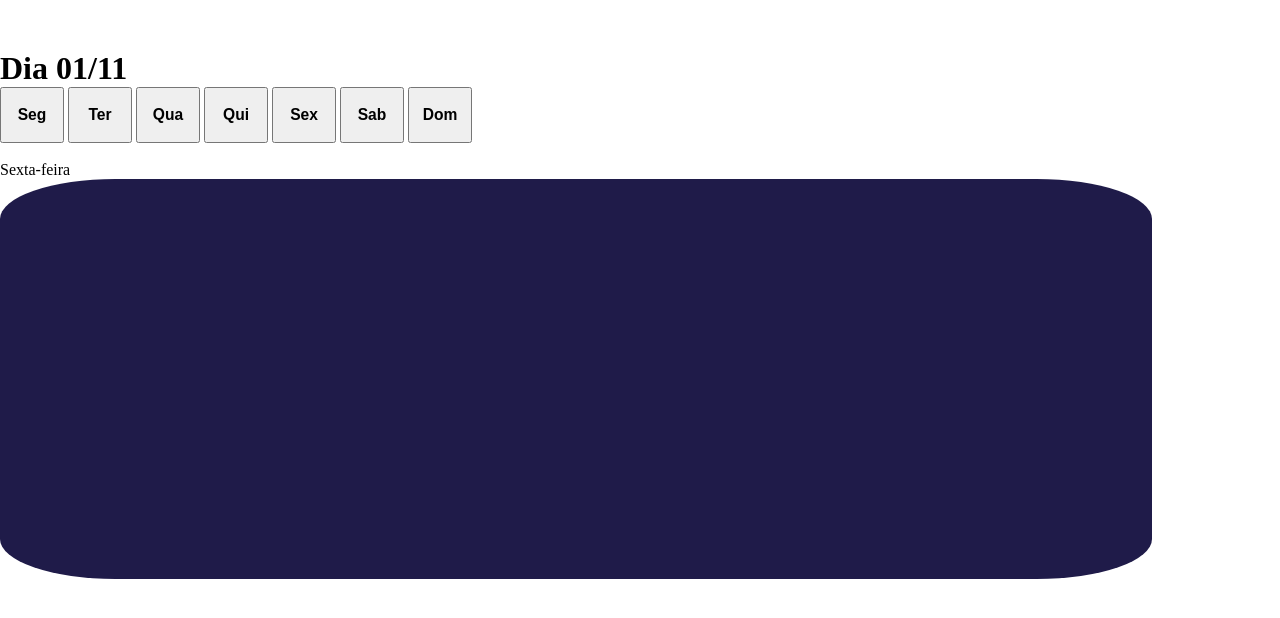
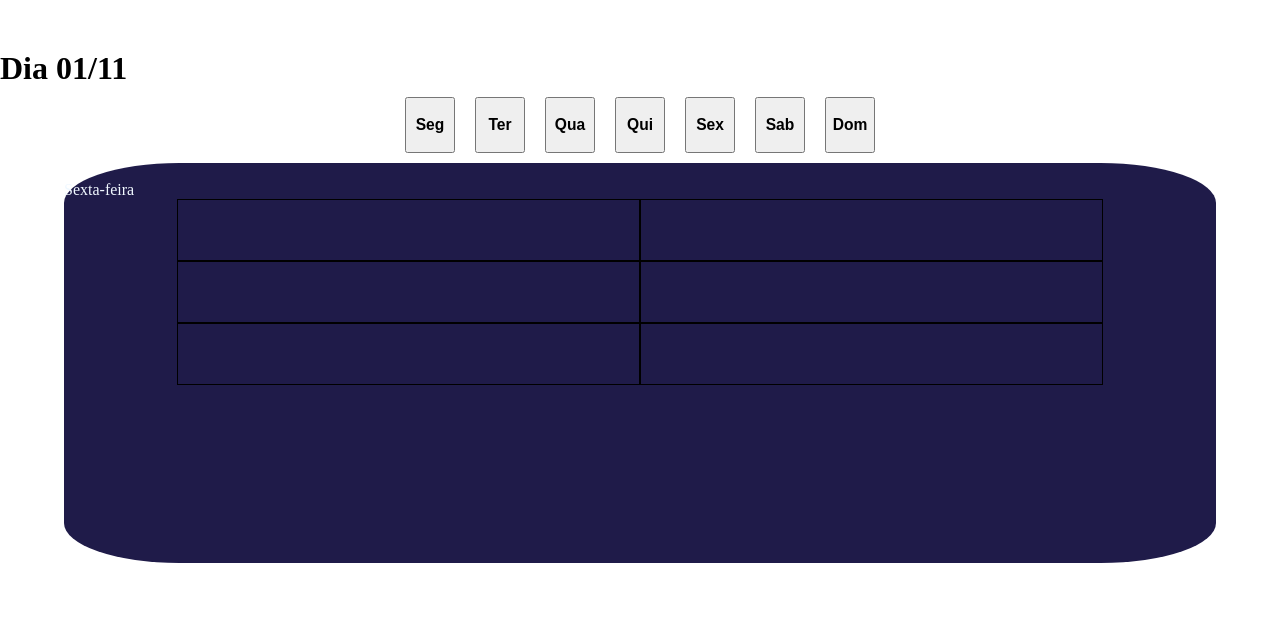
Before and after one commit to senacrs-emti/-2024-3MA-freecode-G02, a PHP site: page /previsao.html in a window 1280 px wide. Shown: the part 120-738 px from the top of the page. Run offline with PHP 8.4, Linux system fonts and the light colour scheme.

Commit message:
estilo previsão

```diff
--- a/app.js
+++ b/app.js
@@ -1,5 +1,15 @@
 const options = {method: 'GET', headers: {accept: 'application/json'}};
 const PortoAlegre = { lat: -30.0277, lon: -51.2287 };
+
+// Função para gerar um arquivo JSON e forçar o download
+const salvarComoJSON = (dados) => {
+  const jsonData = JSON.stringify(dados, null, 2); // Converte os dados em formato JSON
+  const blob = new Blob([jsonData], { type: 'application/json' }); // Cria um objeto Blob com os dados JSON
+  const link = document.createElement('a'); // Cria um link temporário
+  link.href = URL.createObjectURL(blob); // Cria uma URL para o Blob
+  link.download = 'dados-clima.json'; // Define o nome do arquivo
+  link.click(); // Simula o clique no link para baixar o arquivo
+};
 
 fetch(`https://api.tomorrow.io/v4/weather/realtime?location=${PortoAlegre.lat},${PortoAlegre.lon}&apikey=KWRks1B7WhQbOvakyzSBgJFd1eSkEdD7`, options)
   .then(res => res.json())
--- a/previsao.html
+++ b/previsao.html
@@ -21,16 +21,21 @@
         <button><h3>Sab</h3></button>
         <button><h3>Dom</h3></button>
     </div>
-    <img src="" alt="">
-    <p>Sexta-feira</p>
     <div id="menu-prev">
-        <div class="menu-content"><p id="temperatura"></p></div>
-        <div class="menu-content"><p  id="Raios-UV"></p></div>
-        <div class="menu-content"><p id="Velocidade-vento"></p></div>
-        <div class="menu-content"><p id="Umidade"></p></div>
-        <div class="menu-content"><p id="Prev-Chuva"></p></div>
+        <div>
+            <img src="" alt="">
+            <p class="txt-branco" >Sexta-feira</p>
+        </div>
+        <div id="menu-dados">
+            <div class="menu-content"><p class="txt-branco" id="temperatura"></p></div>
+            <div class="menu-content"><p class="txt-branco"  id="Raios-UV"></p></div>
+            <div class="menu-content"><p class="txt-branco" id="Velocidade-vento"></p></div>
+            <div class="menu-content"><p class="txt-branco" id="Umidade"></p></div>
+            <div class="menu-content"><p class="txt-branco" id="Prev-Chuva"></p></div>
+            <div class="menu-content"><p class="txt-branco" id="Prev-Chuva"></p></div>
+        </div>
     </div>
 
-    <script src="app.js"></script>
+    <!--<script src="app.js"></script> -->
 </body>
 </html>
--- a/style.css
+++ b/style.css
@@ -34,9 +34,35 @@ button{
     height: 7vh;
 }
 
+/* PÁGINA PREVISÃO*/
 #menu-prev{
     background-color: #1F1B49;
     width: 90%;
     height: 400px;
     border-radius: 10%;
+    display: flex;
+    justify-self:center;
+    flex-direction: column;
 }
+#semana-prev{
+    display: flex;
+    justify-content: center;
+}
+#semana-prev button{
+    width: 50px;
+    margin:10px
+}
+.txt-branco{
+    color: aliceblue;
+}
+.menu-content{
+    border: 1px solid black;
+    width: 40%;
+    height: 60px;
+}
+#menu-dados{
+    display: flex;
+    flex-direction: row;
+    flex-wrap: wrap;
+    justify-content: center;
+}
```
